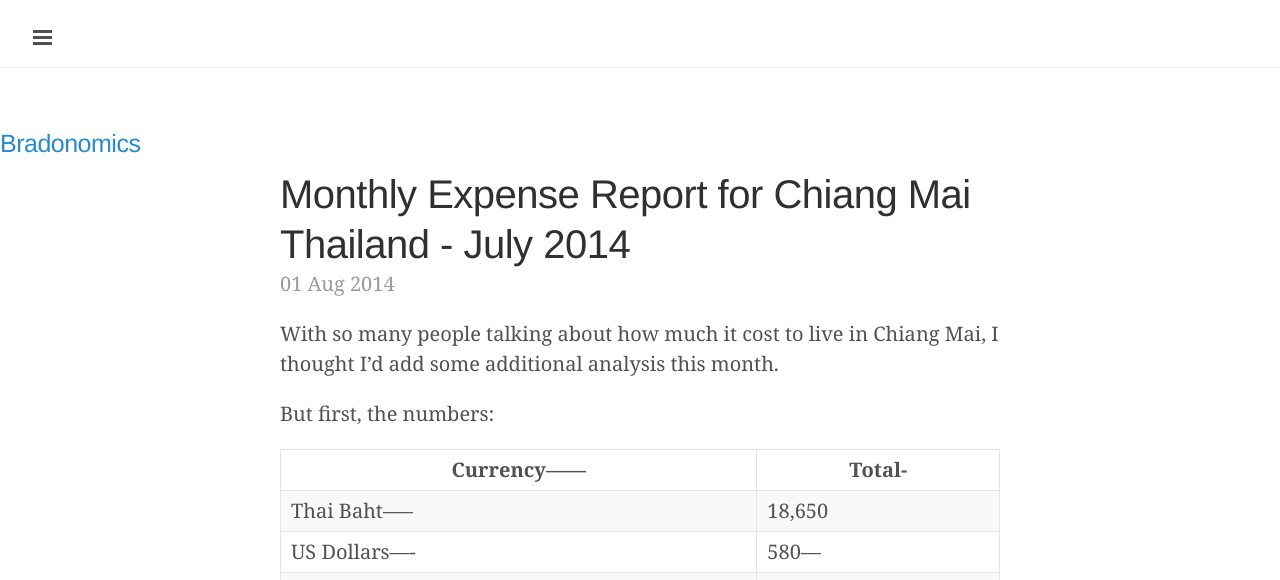
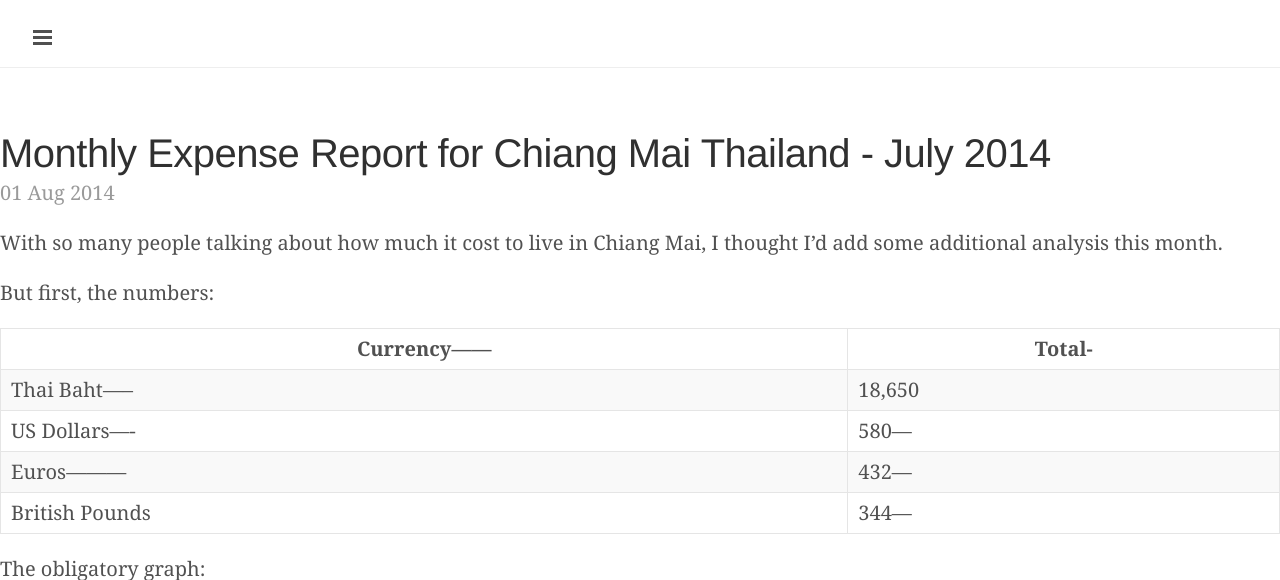
Before and after one commit to snowdj/bradonomics.github.io, a Jekyll site: the page built from index.html, in a window 1280 px wide and 900 px high, cut to the strip 0-580 px from the top of the window. Built offline with Jekyll 4.4.1, drawn with Linux system fonts in a browser that asks for light colours; some web fonts are replaced; the list of posts is cut into pages by our own code; grey boxes are pictures that could not be loaded.

Commit message:
Removed demo masthead data

```diff
--- a/_layouts/default.html
+++ b/_layouts/default.html
@@ -39,26 +39,9 @@
 
   </div></header>
 
+{{ content }}
 
 
-      <div class="masthead">
-
-          <h3 class="masthead-title">
-            <a href="/" title="Home">{{ site.title }}</a>
-            <small>{{ site.tagline }}</small>
-          </h3>
-        </div>
-      </div>
-
-      <div class="container content">
-        {{ content }}
-      </div>
-
-
-
-
-
-
-      </div>
+</div>
 </body>
 </html>
```
